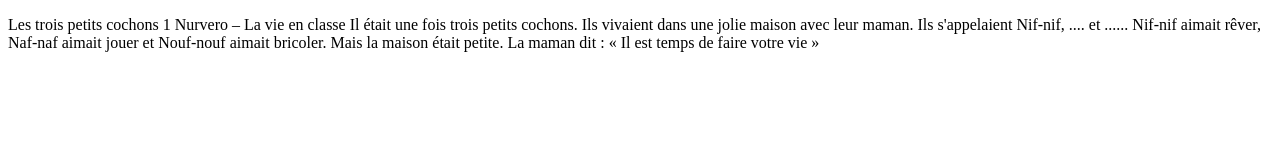
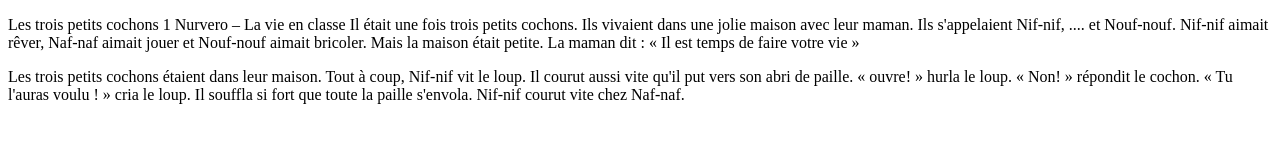
Before and after one commit to ExiaEarth/ExGroup, a plain HTML site: page Text/index.html in a window 1280 px wide. Drawn offline with Linux system fonts and the light colour scheme.

Commit message:
ajout Nouf-nouf + page 3

```diff
--- a/Text/index.html
+++ b/Text/index.html
@@ -12,12 +12,22 @@
         Nurvero – La vie en classe
         Il était une fois trois petits cochons.
         Ils vivaient dans une jolie maison avec leur maman.
-        Ils s'appelaient Nif-nif, .... et ......
+        Ils s'appelaient Nif-nif, .... et Nouf-nouf.
         Nif-nif aimait rêver, Naf-naf aimait jouer et Nouf-nouf
         aimait bricoler.
         Mais la maison était petite.
         La maman dit : « Il est temps de faire votre vie »
     </p>
 
+    <!-- page 3 -->
+    <p>Les trois petits cochons étaient dans leur maison.
+        Tout à coup, Nif-nif vit le loup.
+        Il courut aussi vite qu'il put vers son abri de paille.
+        «  ouvre!  » hurla le loup.
+        «  Non!  » répondit le cochon.
+        «  Tu l'auras voulu !  » cria le loup.
+        Il souffla si fort que toute la paille s'envola.
+        Nif-nif courut vite chez Naf-naf.</p>
+
 </body>
 </html>
```
